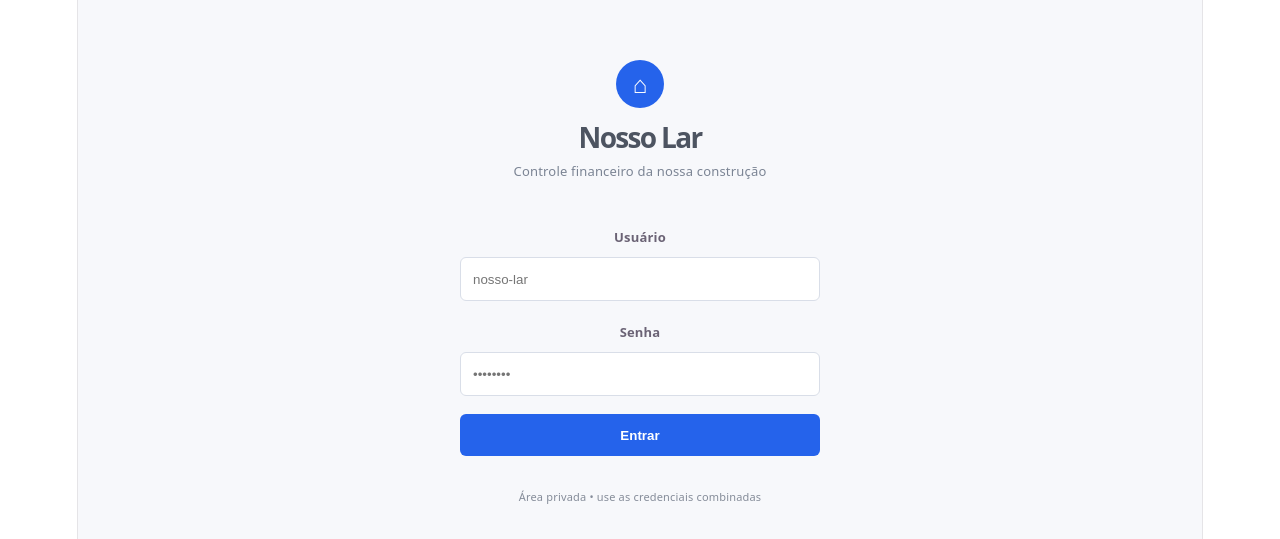
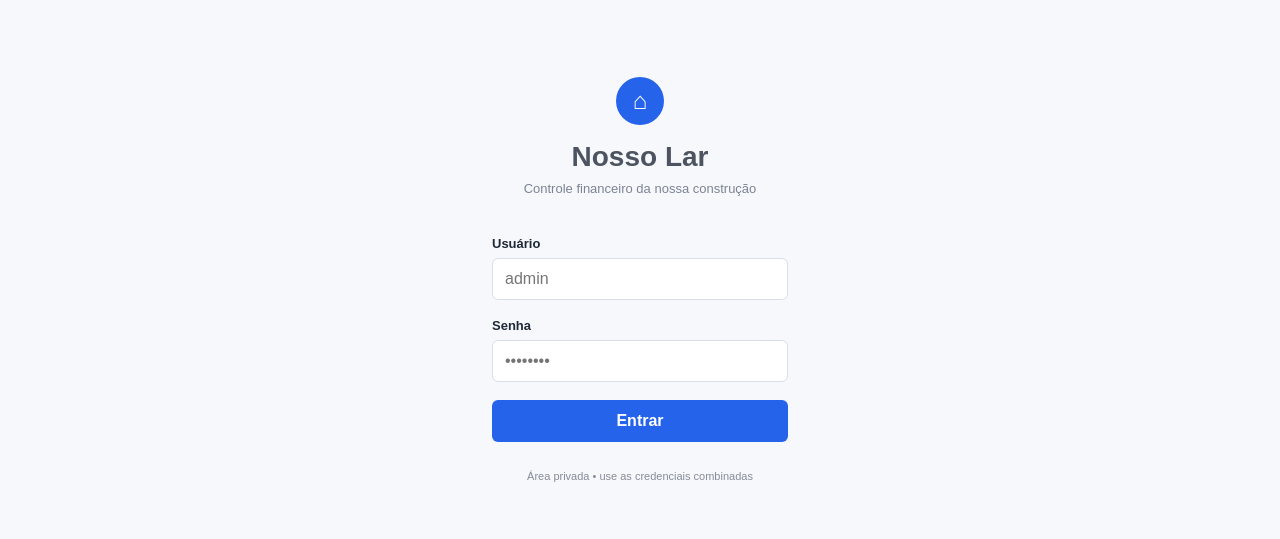
Before and after one commit to fabrinanunes/casona54-frontend, a React (Vite) app: page / in a window 1280 px wide. Shown: the part 115-654 px from the top of the page. Built offline with nearby package versions, Linux system fonts and the light colour scheme; no server answers.

Commit message:
feat: create autentication checker

```diff
--- a/src/components/Login/Login.tsx
+++ b/src/components/Login/Login.tsx
@@ -1,14 +1,47 @@
-import { useState } from "react";
+import { useState, useEffect } from "react";
 import "./Login.css";
 
 function Login() {
   const [email, setEmail] = useState("");
   const [password, setPassword] = useState("");
 
+  useEffect(() => {
+    const checkSession = async () => {
+      const response = await fetch("http://localhost:8080/me", {
+        credentials: "include",
+      });
+
+      if (response.ok) {
+        const user = await response.json();
+
+        console.log("Usuário logado:", user);
+      }
+    };
+
+    checkSession();
+  }, []);
+
   const handleLogin = async (event: React.FormEvent) => {
     event?.preventDefault();
 
-    console.log("Email:", email, "Password:", password);
+    try {
+      const response = await fetch("http://localhost:8080/login", {
+        method: "POST",
+        headers: {
+          "Content-Type": "application/json",
+        },
+        credentials: "include",
+        body: JSON.stringify({ email, password }),
+      });
+
+      if (!response.ok) {
+        throw new Error("Usuário ou senhha incorretos.");
+      }
+
+      console.log("Login realizado com sucesso");
+    } catch (error) {
+      console.error("Erro ao realizar login:", error);
+    }
   };
 
   return (
@@ -28,8 +61,8 @@ function Login() {
 
             <input
               id="email"
-              type="email"
-              placeholder="nosso-lar"
+              type="text"
+              placeholder="admin"
               value={email}
               onChange={(event) => setEmail(event.target.value)}
             />
--- a/src/index.css
+++ b/src/index.css
@@ -1,111 +1,20 @@
-:root {
-  --text: #6b6375;
-  --text-h: #08060d;
-  --bg: #fff;
-  --border: #e5e4e7;
-  --code-bg: #f4f3ec;
-  --accent: #aa3bff;
-  --accent-bg: rgba(170, 59, 255, 0.1);
-  --accent-border: rgba(170, 59, 255, 0.5);
-  --social-bg: rgba(244, 243, 236, 0.5);
-  --shadow:
-    rgba(0, 0, 0, 0.1) 0 10px 15px -3px, rgba(0, 0, 0, 0.05) 0 4px 6px -2px;
-
-  --sans: system-ui, 'Segoe UI', Roboto, sans-serif;
-  --heading: system-ui, 'Segoe UI', Roboto, sans-serif;
-  --mono: ui-monospace, Consolas, monospace;
-
-  font: 18px/145% var(--sans);
-  letter-spacing: 0.18px;
-  color-scheme: light dark;
-  color: var(--text);
-  background: var(--bg);
-  font-synthesis: none;
-  text-rendering: optimizeLegibility;
-  -webkit-font-smoothing: antialiased;
-  -moz-osx-font-smoothing: grayscale;
-
-  @media (max-width: 1024px) {
-    font-size: 16px;
-  }
-}
-
-@media (prefers-color-scheme: dark) {
-  :root {
-    --text: #9ca3af;
-    --text-h: #f3f4f6;
-    --bg: #16171d;
-    --border: #2e303a;
-    --code-bg: #1f2028;
-    --accent: #c084fc;
-    --accent-bg: rgba(192, 132, 252, 0.15);
-    --accent-border: rgba(192, 132, 252, 0.5);
-    --social-bg: rgba(47, 48, 58, 0.5);
-    --shadow:
-      rgba(0, 0, 0, 0.4) 0 10px 15px -3px, rgba(0, 0, 0, 0.25) 0 4px 6px -2px;
-  }
-
-  #social .button-icon {
-    filter: invert(1) brightness(2);
-  }
-}
-
-#root {
-  width: 1126px;
-  max-width: 100%;
-  margin: 0 auto;
-  text-align: center;
-  border-inline: 1px solid var(--border);
-  min-height: 100svh;
-  display: flex;
-  flex-direction: column;
+* {
   box-sizing: border-box;
 }
 
-body {
+html,
+body,
+#root {
   margin: 0;
+  min-height: 100%;
 }
 
-h1,
-h2 {
-  font-family: var(--heading);
-  font-weight: 500;
-  color: var(--text-h);
+body {
+  font-family: Arial, sans-serif;
+  color: #1f2937;
 }
 
-h1 {
-  font-size: 56px;
-  letter-spacing: -1.68px;
-  margin: 32px 0;
-  @media (max-width: 1024px) {
-    font-size: 36px;
-    margin: 20px 0;
-  }
+button,
+input {
+  font: inherit;
 }
-h2 {
-  font-size: 24px;
-  line-height: 118%;
-  letter-spacing: -0.24px;
-  margin: 0 0 8px;
-  @media (max-width: 1024px) {
-    font-size: 20px;
-  }
-}
-p {
-  margin: 0;
-}
-
-code,
-.counter {
-  font-family: var(--mono);
-  display: inline-flex;
-  border-radius: 4px;
-  color: var(--text-h);
-}
-
-code {
-  font-size: 15px;
-  line-height: 135%;
-  padding: 4px 8px;
-  background: var(--code-bg);
-}
```
